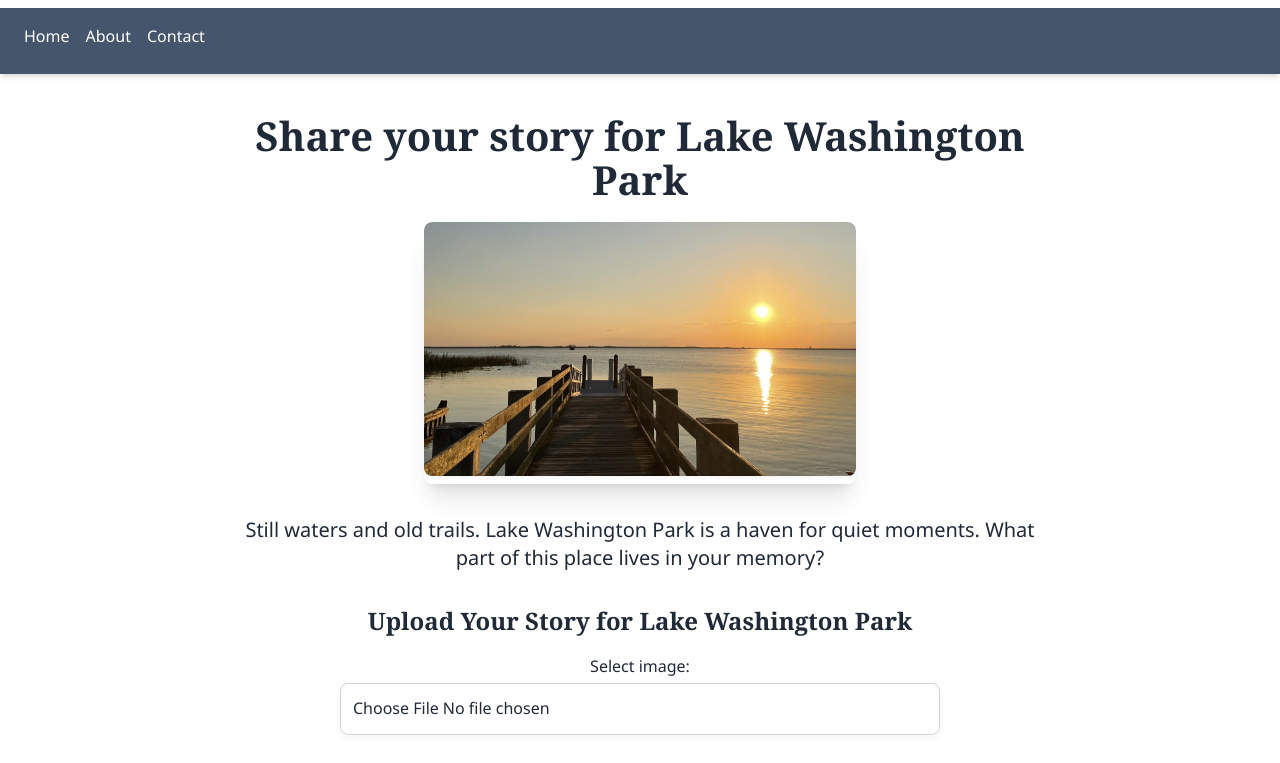
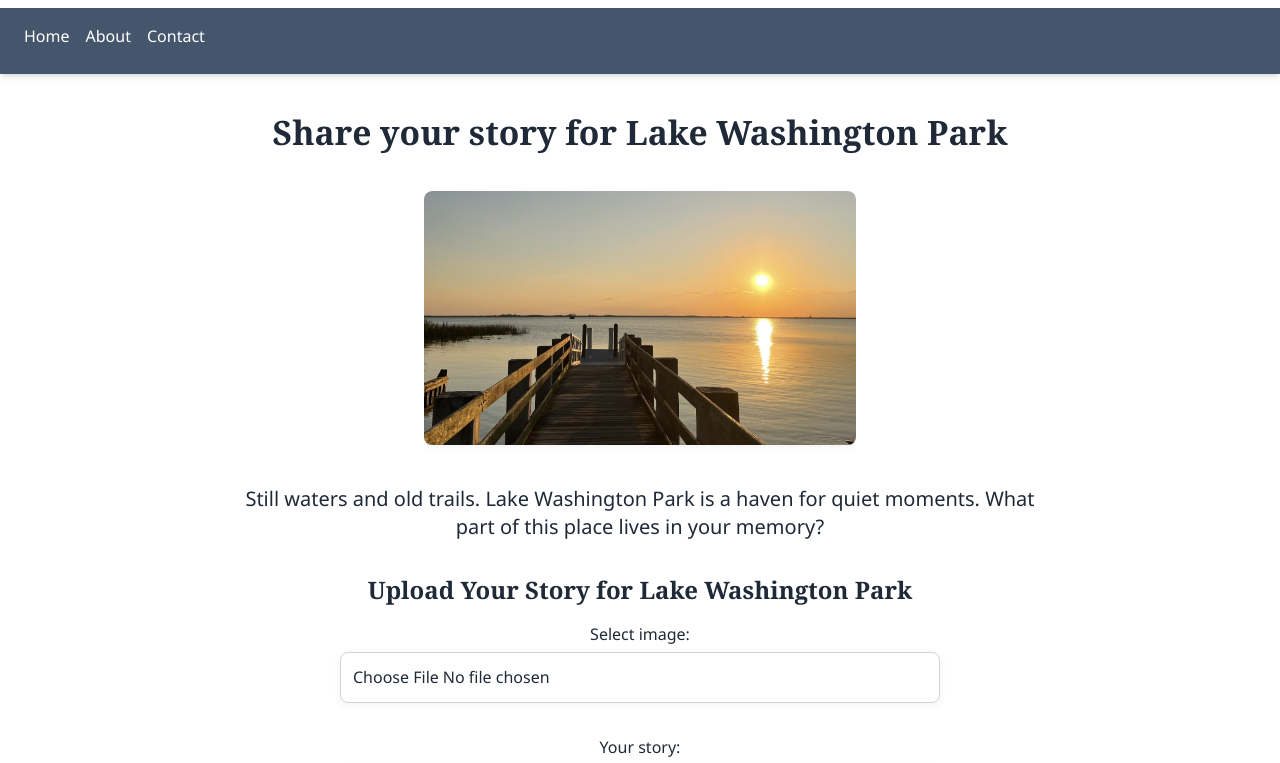
Before and after one commit to jengearin/mosaic-website, a Next.js app: page /locations/location3 in a window 1280 px wide. Shown: the top 763 px of the page. Built offline with nearby package versions, Linux system fonts and the light colour scheme; no server answers.

Commit message:
Upload page UI

```diff
--- a/app/locations/location1/page.js
+++ b/app/locations/location1/page.js
@@ -13,12 +13,12 @@ export default function LocationPage() {
 
   return (
     <main className="p-8 max-w-4xl mx-auto">
-            <h1 className="text-4xl font-serif font-bold mb-6 text-center text-gray-900">
+            <h6 className="text-4xl font-serif font-bold mb-6 text-center text-gray-900">
         Share your story for {hardcodedLocation}
-      </h1>
+      </h6>
 
       {/* Image at the top */}
-      <div className="mb-8 mx-50 rounded-lg overflow-hidden shadow-xl">
+      <div className="mt-10 mb-8 mx-50 rounded-lg overflow-hidden shadow-s">
         <Image
           src={spaceViewParkImageUrl} // Use the string URL directly
           alt={`Scenic view of ${hardcodedLocation}`}
--- a/app/locations/location2/page.js
+++ b/app/locations/location2/page.js
@@ -11,11 +11,11 @@ export default function LocationPage() {
 
   return (
     <main className="p-8 max-w-4xl mx-auto">
-      <h1 className="text-4xl font-serif font-bold mb-6 text-center">
+      <h6 className="text-4xl font-serif font-bold mb-6 text-center">
         Share your story for {hardcodedLocation}
-      </h1>
+      </h6>
       {/* Image at the top */}
-      <div className="mb-8 mx-50 rounded-lg overflow-hidden shadow-xl">
+      <div className="mt-10 mb-8 mx-50 rounded-lg overflow-hidden shadow-s">
         <Image
           src={ulumayImageUrl} // Use the string URL directly
           alt={`Scenic view of ${hardcodedLocation}`}
--- a/app/locations/location3/page.js
+++ b/app/locations/location3/page.js
@@ -11,11 +11,11 @@ export default function LocationPage() {
 
   return (
     <main className="p-8 max-w-4xl mx-auto">
-      <h1 className="text-4xl font-serif font-bold mb-6 text-center">
+      <h6 className="text-4xl font-serif font-bold mb-6 text-center">
         Share your story for {hardcodedLocation}
-      </h1>
+      </h6>
               {/* Image at the top */}
-              <div className="mb-8 mx-50 rounded-lg overflow-hidden shadow-xl">
+              <div className="mt-10 mb-8 mx-50 rounded-lg overflow-hidden shadow-s">
                 <Image
                   src={lakeWashingtonParkImageUrl} // Use the string URL directly
                   alt={`Scenic view of ${hardcodedLocation}`}
--- a/app/locations/location4/page.js
+++ b/app/locations/location4/page.js
@@ -11,10 +11,10 @@ export default function LocationPage() {
 
   return (
     <main className="p-8 max-w-4xl mx-auto">
-      <h1 className="text-4xl font-serif font-bold mb-6 text-center">
+      <h6 className="text-4xl font-serif font-bold mb-6 text-center">
         Share your story for {hardcodedLocation}
-      </h1>
-              <div className="mb-8 mx-50 rounded-lg overflow-hidden shadow-xl">
+      </h6>
+              <div className="mt-10 mb-8 mx-50 rounded-lg overflow-hidden shadow-s">
                 <Image
                   src={loriWilsonParkImageUrl} // Use the string URL directly
                   alt={`Scenic view of ${hardcodedLocation}`}
--- a/app/locations/location5/page.js
+++ b/app/locations/location5/page.js
@@ -11,10 +11,10 @@ export default function LocationPage() {
 
   return (
     <main className="p-8 max-w-4xl mx-auto">
-      <h1 className="text-4xl font-serif font-bold mb-6 text-center">
+      <h6 className="text-4xl font-serif font-bold mb-6 text-center">
         Share your story for {hardcodedLocation}
-      </h1>
-              <div className="mb-8 mx-50 rounded-lg overflow-hidden shadow-xl">
+      </h6>
+              <div className="mt-10 mb-8 mx-50 rounded-lg overflow-hidden shadow-s">
                 <Image
                   src={cocoaVillageImageUrl} // Use the string URL directly
                   alt={`Scenic view of ${hardcodedLocation}`}
--- a/app/locations/location6/page.js
+++ b/app/locations/location6/page.js
@@ -11,10 +11,10 @@ export default function LocationPage() {
 
   return (
     <main className="p-8 max-w-4xl mx-auto">
-      <h1 className="text-4xl font-serif font-bold mb-6 text-center">
+      <h6 className="text-4xl font-serif font-bold mb-6 text-center">
         Share your story for {hardcodedLocation}
-      </h1>
-              <div className="mb-8 mx-50 rounded-lg overflow-hidden shadow-xl">
+      </h6>
+              <div className="mt-10 mb-8 mx-50 rounded-lg overflow-hidden shadow-s">
                 <Image
                   src={downtownMelbourneImageUrl} // Use the string URL directly
                   alt={`Scenic view of ${hardcodedLocation}`}
--- a/styles/globals.css
+++ b/styles/globals.css
@@ -41,7 +41,7 @@ nav {
   font-size: 1rem;
 }
 
-h1, h2, h3 {
+h1, h6, h2, h3 {
   color: var(--foreground);
   font-weight: 700;
   margin-bottom: 0.5em;
@@ -50,6 +50,11 @@ h1, h2, h3 {
 h1 {
   font-size: 2.5rem;
 }
+
+h6 {
+  font-size: 2.1rem;
+}
+
 
 h2 {
   font-size: 1.75rem;
```
